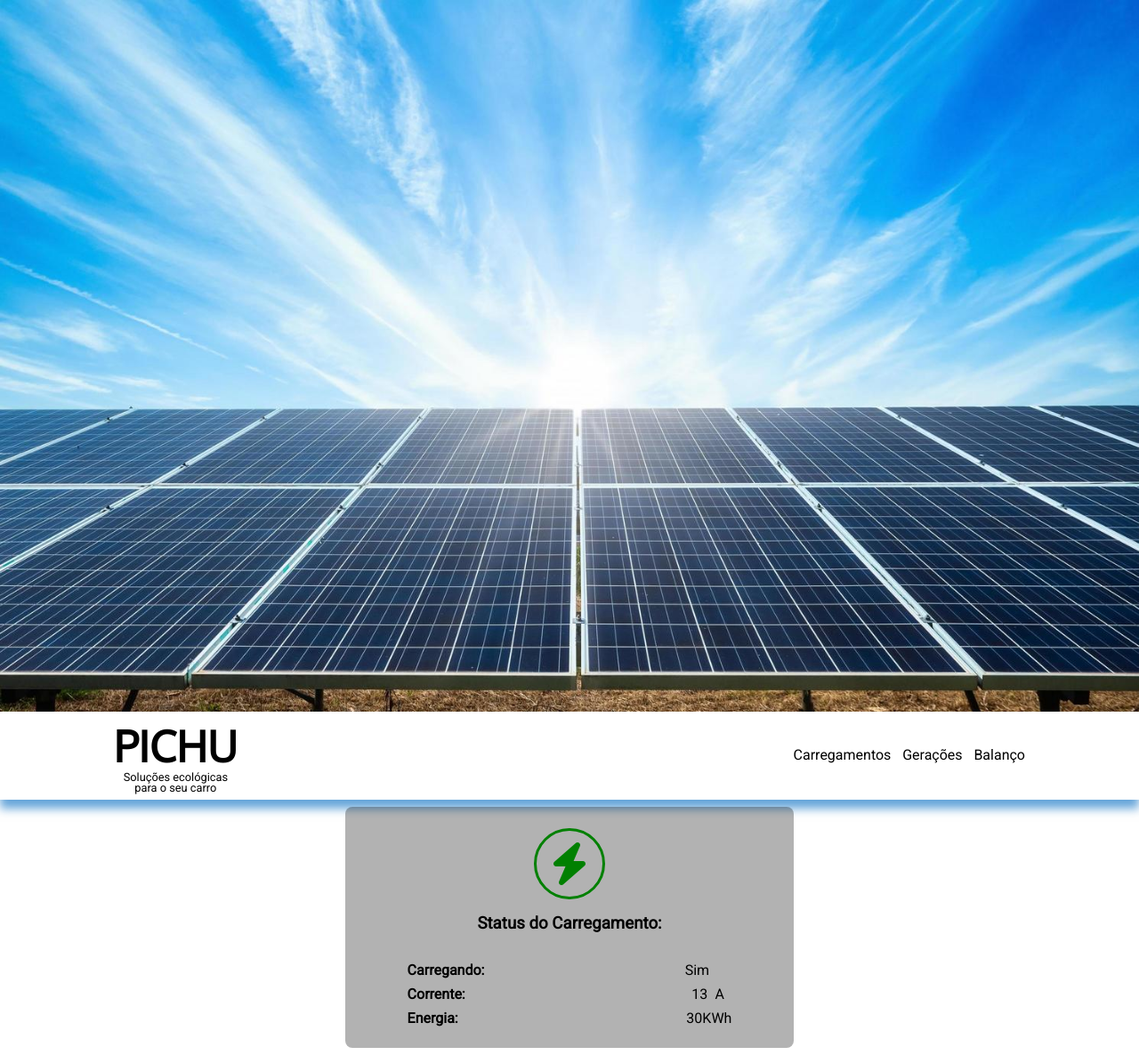
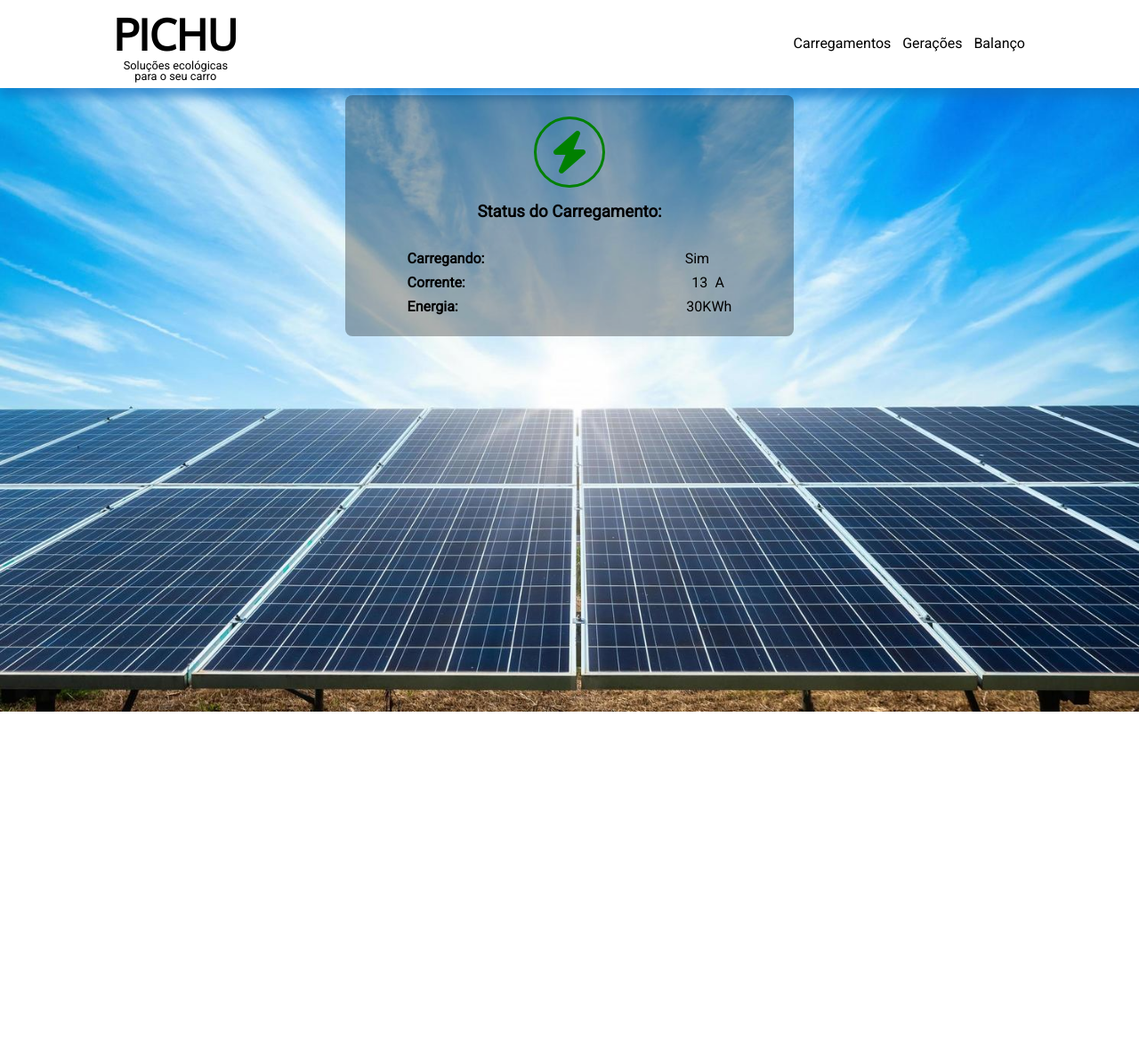
Before and after one commit to Enricco18/TCC-Front, a PHP site: page / in a window 1280 px wide. Shown: the whole page at 89% size. After the commit the page ends 800 px from the top, so only its background shows below. Run offline with PHP 8.4, Linux system fonts and the light colour scheme; some libraries are stand-ins or nearby versions.

Commit message:
adjust background

```diff
--- a/styles/styles.css
+++ b/styles/styles.css
@@ -55,7 +55,7 @@ div.bg-page{
     background-size: cover;
     height: 100vh;
     width: 100vw;
-    flex-direction: column;
+    position: fixed;
     z-index: -999 !important;
 }
 
```
